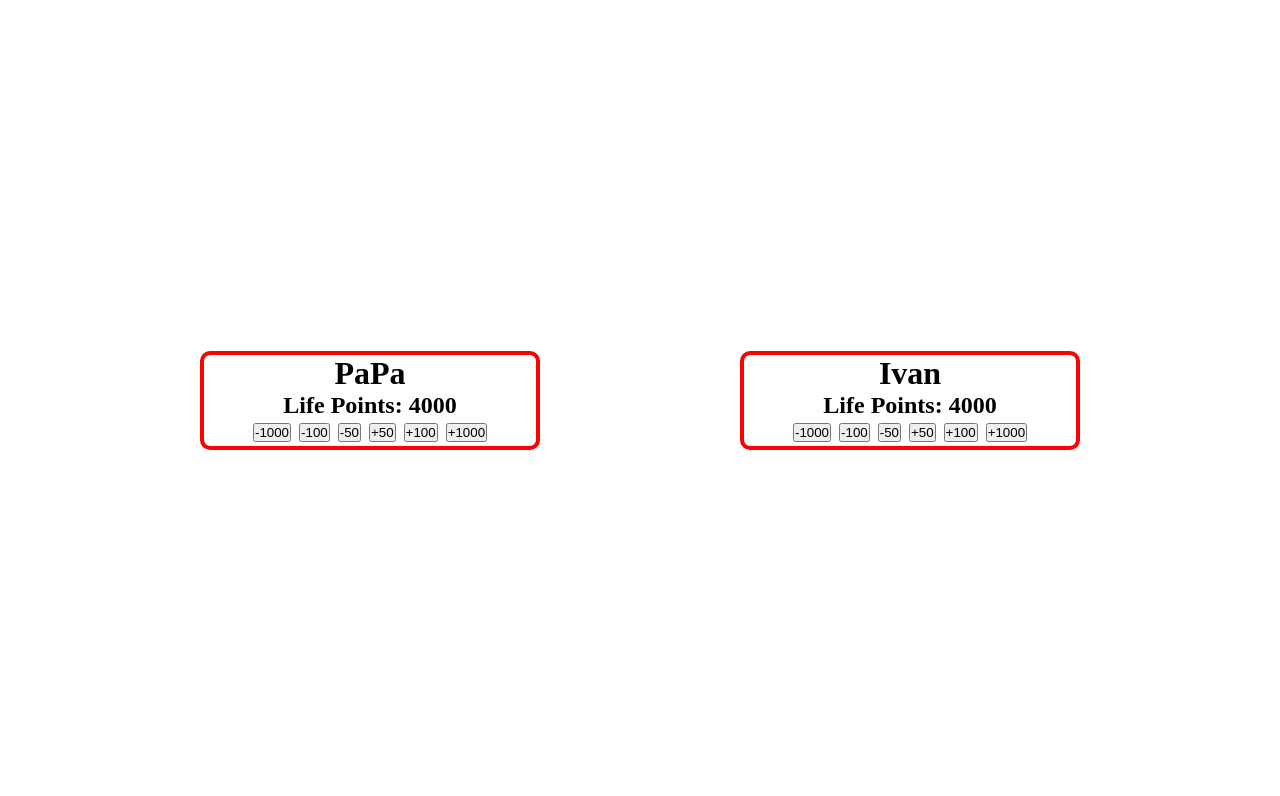
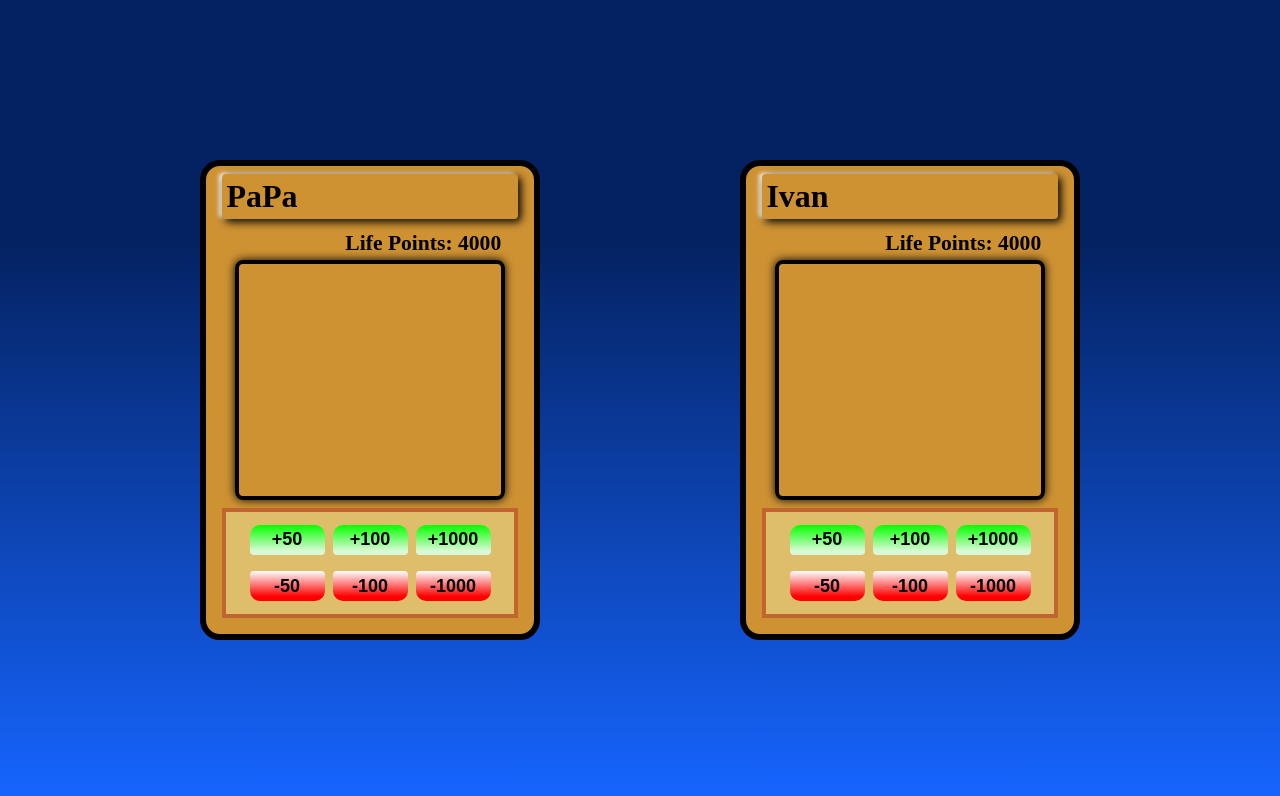
Before and after one commit to krownlesskev/life-point-calculator, a Vue app: page / in a window 1280 px wide. Shown: the top 796 px of the page. Built offline with nearby package versions, Linux system fonts and the light colour scheme.

Commit message:
style imrpovements

```diff
--- a/src/App.vue
+++ b/src/App.vue
@@ -1,5 +1,5 @@
 <template>
-  <div class="container">
+  <div class="app-container">
     <LifePoints name="PaPa" :lifePoints="4000" />
     <LifePoints name="Ivan" :lifePoints="4000" />
   </div>
@@ -22,9 +22,16 @@ export default {
   padding: 0;
   box-sizing: border-box;
 }
-.container {
+.app-container {
   height: 100vh;
   display: flex;
   justify-content: space-evenly;
+  align-items: center;
+  background: rgb(22, 101, 255);
+  background: linear-gradient(
+    0deg,
+    rgba(22, 101, 255, 1) 0%,
+    rgba(4, 34, 98, 1) 70%
+  );
 }
 </style>
--- a/src/components/LifePoints.vue
+++ b/src/components/LifePoints.vue
@@ -1,20 +1,27 @@
 <template>
   <div class="container">
-    <div class="lp">
+    <div class="name">
       <h1>{{ name }}</h1>
+    </div>
+    <div class="lifepoints">
       <h2 v-if="currentLifePoints > 0">Life Points: {{ currentLifePoints }}</h2>
       <p v-else>{{ name }} has no more life points</p>
-      <div>
-        <button class="buttons" @click="dec1000">-1000</button>
-        <button class="buttons" @click="dec100">-100</button>
-        <button class="buttons" @click="dec50">-50</button>
-        <button class="buttons" @click="inc50">+50</button>
-        <button class="buttons" @click="inc100">+100</button>
-        <button class="buttons" @click="inc1000">+1000</button>
+    </div>
+    <div class="image-container"></div>
+    <div class="buttons-container">
+      <div class="buttons-top">
+        <button class="buttons success" @click="inc50">+50</button>
+        <button class="buttons success" @click="inc100">+100</button>
+        <button class="buttons success" @click="inc1000">+1000</button>
       </div>
-      <div v-if="currentLifePoints <= 0">
-        <button class="buttons" @click="reset">RESET</button>
+      <div class="buttons-bottom">
+        <button class="buttons danger" @click="dec50">-50</button>
+        <button class="buttons danger" @click="dec100">-100</button>
+        <button class="buttons danger" @click="dec1000">-1000</button>
       </div>
+    </div>
+    <div v-if="currentLifePoints <= 0">
+      <button class="buttons" @click="reset">RESET</button>
     </div>
   </div>
 </template>
@@ -30,6 +37,7 @@ export default {
   props: {
     name: String,
     lifePoints: Number,
+    playerName: String,
   },
   methods: {
     inc1000() {
@@ -60,21 +68,84 @@ export default {
 
 <style lang="less" scoped>
 .container {
+  height: 480px;
+  width: 340px;
+  color: #000;
+  background-color: #ce9233;
   display: flex;
-  justify-content: space-evenly;
+  flex-direction: column;
   align-items: center;
+  border: 6px solid #000;
+  border-radius: 20px 20px;
 
-  .lp {
-    border: 4px solid red;
-    border-radius: 10px;
-    width: 340px;
+  .name {
+    margin: 8px 0;
+    padding: 4px;
+    width: 90%;
+    border-radius: 4px;
+    box-shadow: 3px 3px 8px, -3px -1px 4px #fff;
+  }
+
+  .lifepoints {
+    width: 80%;
+    text-align: right;
+    font-size: 0.9em;
+    margin: 4px;
+  }
+
+  .image-container {
+    border: 4px solid #000;
+    border-radius: 8px;
+    margin-bottom: 8px;
+    height: 240px;
+    width: 270px;
+    box-shadow: 0 0 10px;
+  }
+
+  .buttons-container {
+    background-color: #debe6a;
+    border: 4px solid #c06530;
+    height: 110px;
+    width: 90%;
     display: flex;
     flex-direction: column;
+    align-items: center;
     justify-content: space-evenly;
-    align-items: center;
 
     .buttons {
       margin: 4px;
+      border: none;
+      width: 75px;
+      height: 30px;
+      transition: 0.3s;
+      font-size: 18px;
+      font-weight: bold;
+      &:hover {
+        cursor: pointer;
+        transform: scale(1.1);
+        border: 1px solid #000;
+      }
+      &:active {
+        background-color: #fff;
+      }
+      &.success {
+        border-radius: 10px 10px 4px 4px;
+        background: rgb(217, 249, 214);
+        background: linear-gradient(
+          0deg,
+          rgba(217, 249, 214, 1) 14%,
+          rgba(6, 255, 0, 1) 100%
+        );
+      }
+      &.danger {
+        border-radius: 4px 4px 10px 10px;
+        background: rgb(255, 0, 0);
+        background: linear-gradient(
+          0deg,
+          rgba(255, 0, 0, 1) 15%,
+          rgba(255, 255, 255, 1) 100%
+        );
+      }
     }
   }
 }
```
